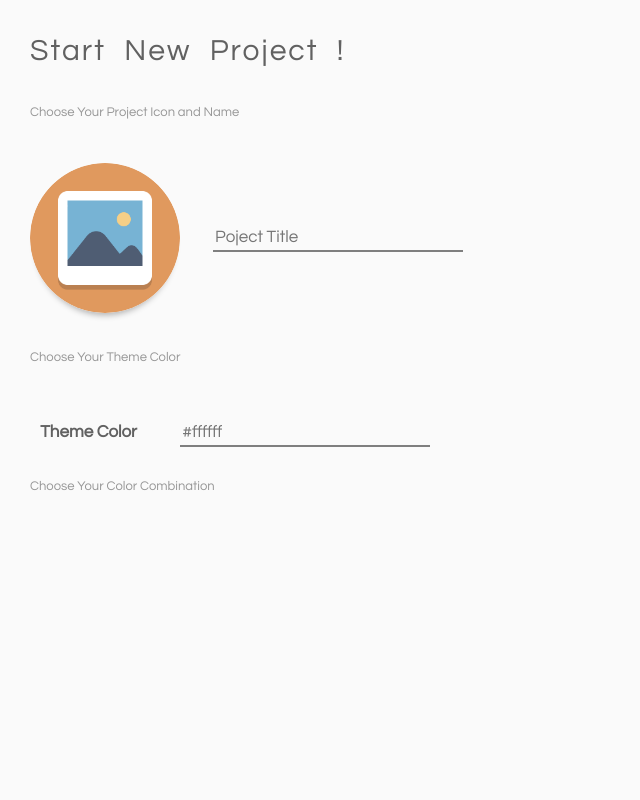
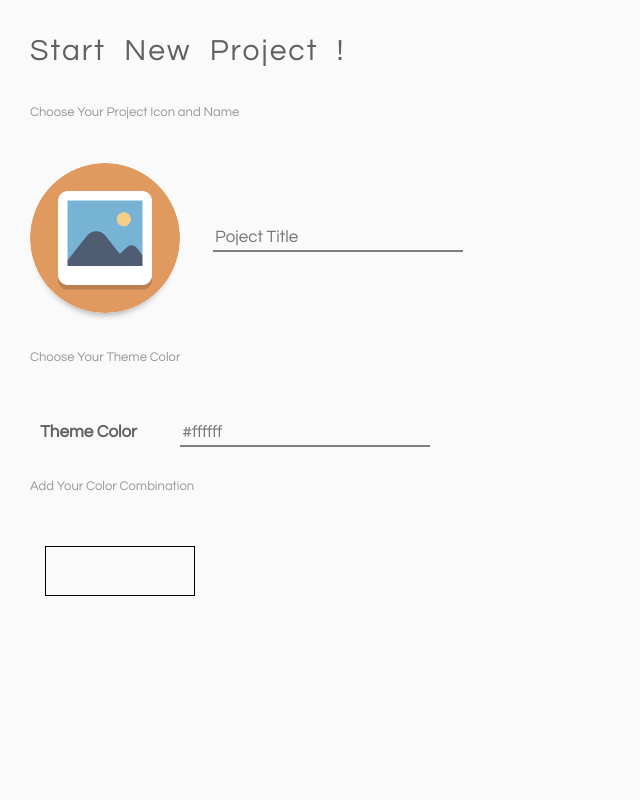
Before and after one commit to ashigupta007/palette, a PHP site: page /pages/addnew.php in a window 1280 px wide. Shown: the whole page, without its empty margins (0-640 px from the left). Run offline with PHP 8.4, Linux system fonts and the light colour scheme; some libraries are stand-ins or nearby versions.

Commit message:
minor changes

```diff
--- a/css/style.css
+++ b/css/style.css
@@ -201,13 +201,11 @@ body
 {
 	background-color: #DEDEDE !important;
 	color: #616161;
-	box-shadow: 2px 2px 5px rgba(0,0,0,0.4);
 }
 .dropdown-toggle:focus
 {
 	background-color: #DEDEDE !important;
 	color: #616161;
-	box-shadow: 2px 2px 5px rgba(0,0,0,0.4);
 }
 .dropdown
 {
@@ -446,3 +444,9 @@ label
     transform: scale(1);
   }
 }
+.color-cont-display
+{
+	height: 50px;
+	width: 150px;
+	border:1px solid black;
+}
--- a/pages/addnew.php
+++ b/pages/addnew.php
@@ -33,12 +33,15 @@
 
       				<!--@@@@@@@@@@@@@@@@@@@@@@@@@@@@@@@@@@@@@@@@@@@@@@@@@@@@@@@@@@@@@-->
       				<p class="label">Theme Color</p>
-      				<input type="text" name="themecolor" placeholder="#ffffff" class="txt-sml" maxlength="6" onchange="display_color(this,'themecolor')" autocomplete="off">
+      				<input type="text" name="themecolor" placeholder="#ffffff" class="txt-sml" maxlength="6" onkeydown="display_color(this,'themecolor')" autocomplete="off">
       				<div class="singelton-color-display" id="themecolor"></div>
 
       				<!--@@@@@@@@@@@@@@@@@@@@@@@@@@@@@@@@@@@@@@@@@@@@@@@@@@@@@@@@@@@@@-->
-      				<p class="description" style="margin-top: 30px;">Choose Your Color Combination</p>
+      				<p class="description" style="margin-top: 30px;">Add Your Color Combination</p>
+      				<div class="col-sm-6 color-cont">
 
+      					<div class="color-cont-display"></div>
+      				</div>
 				</form>
 			</div>
 	</div>
```
Also changed, not shown: pages/home.php (+14 -6 lines).
